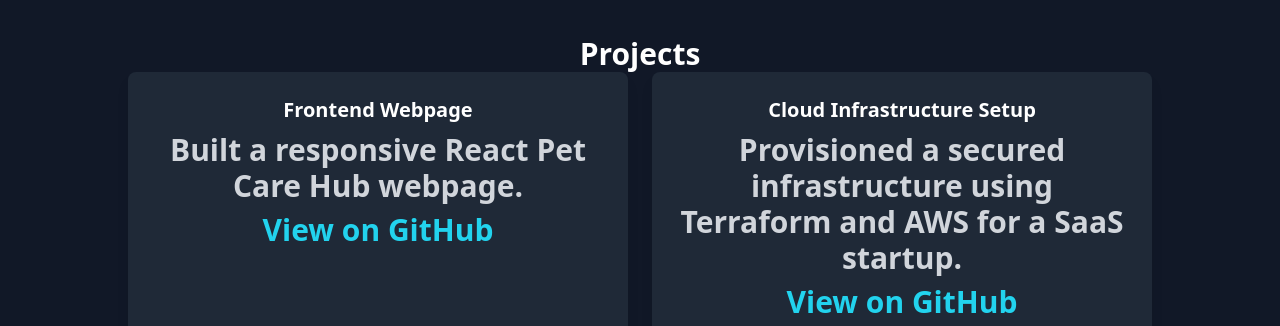
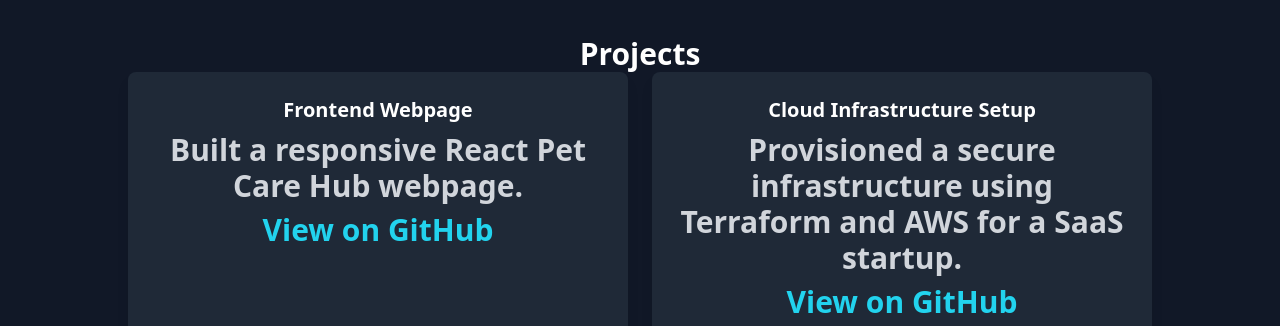
Before and after one commit to GorshK/My-Portfolio, a plain HTML site: page index.html in a window 1280 px wide. Shown: the part 1240-1566 px from the top of the page. Drawn offline with nearby package versions, Linux system fonts and the light colour scheme.

Commit message:
corrections

```diff
--- a/index.html
+++ b/index.html
@@ -76,7 +76,7 @@
         </div>
         <div class="bg-gray-800 p-6 rounded-lg shadow-lg hover:shadow-xl hover:-translate-y-1 transition-all duration-300">
           <h4 class="text-xl font-bold mb-2">Cloud Infrastructure Setup</h4>
-          <p class="text-gray-300">Provisioned a secured infrastructure using Terraform and AWS for a SaaS startup.</p>
+          <p class="text-gray-300">Provisioned a secure infrastructure using Terraform and AWS for a SaaS startup.</p>
           <a href="https://github.com/GorshK/SaaS-Startup" target="_blank" class="text-cyan-400 hover:underline mt-2 inline-block">View on GitHub</a>
         </div>
         <div class="bg-gray-800 p-6 rounded-lg shadow-lg hover:shadow-xl hover:-translate-y-1 transition-all duration-300">
```
